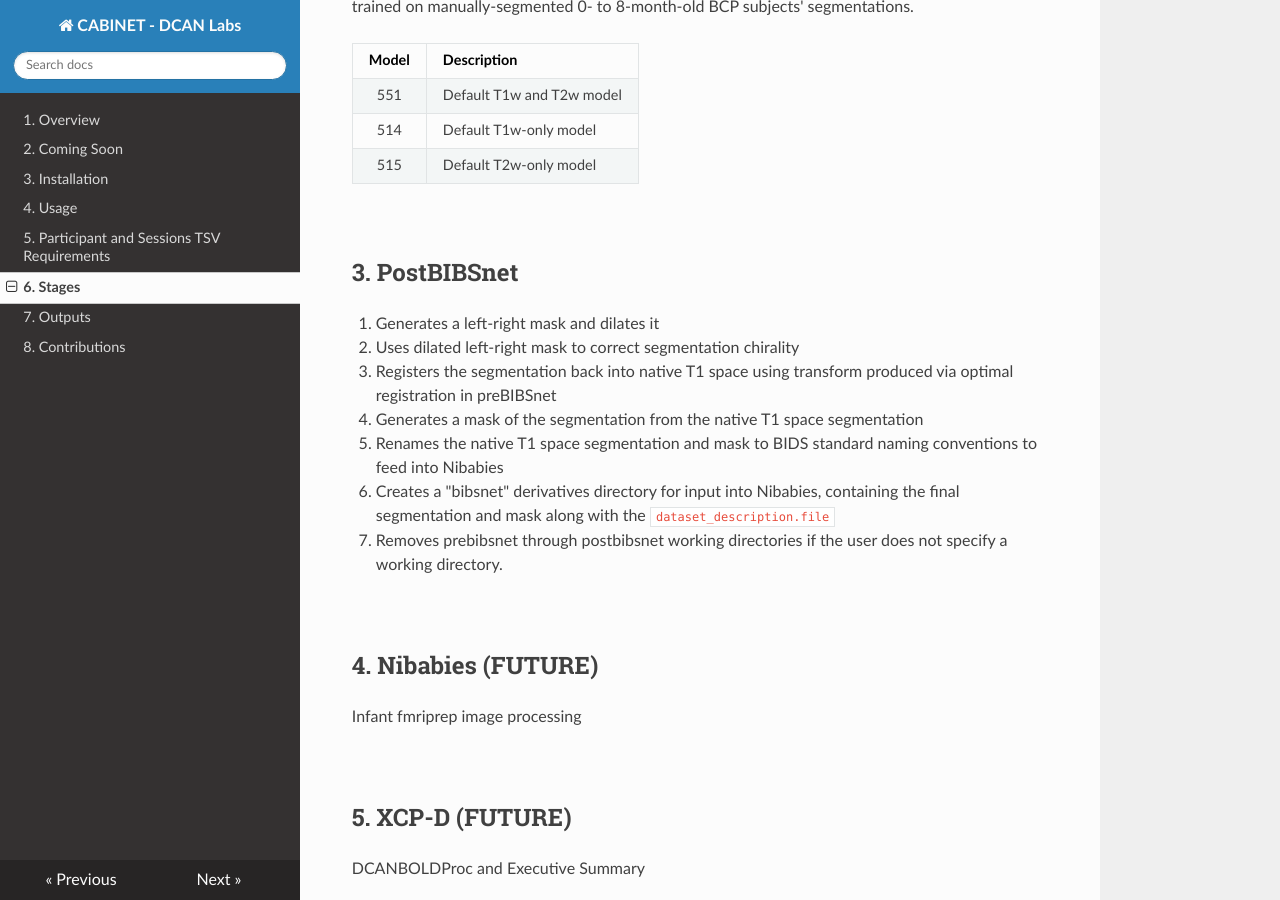
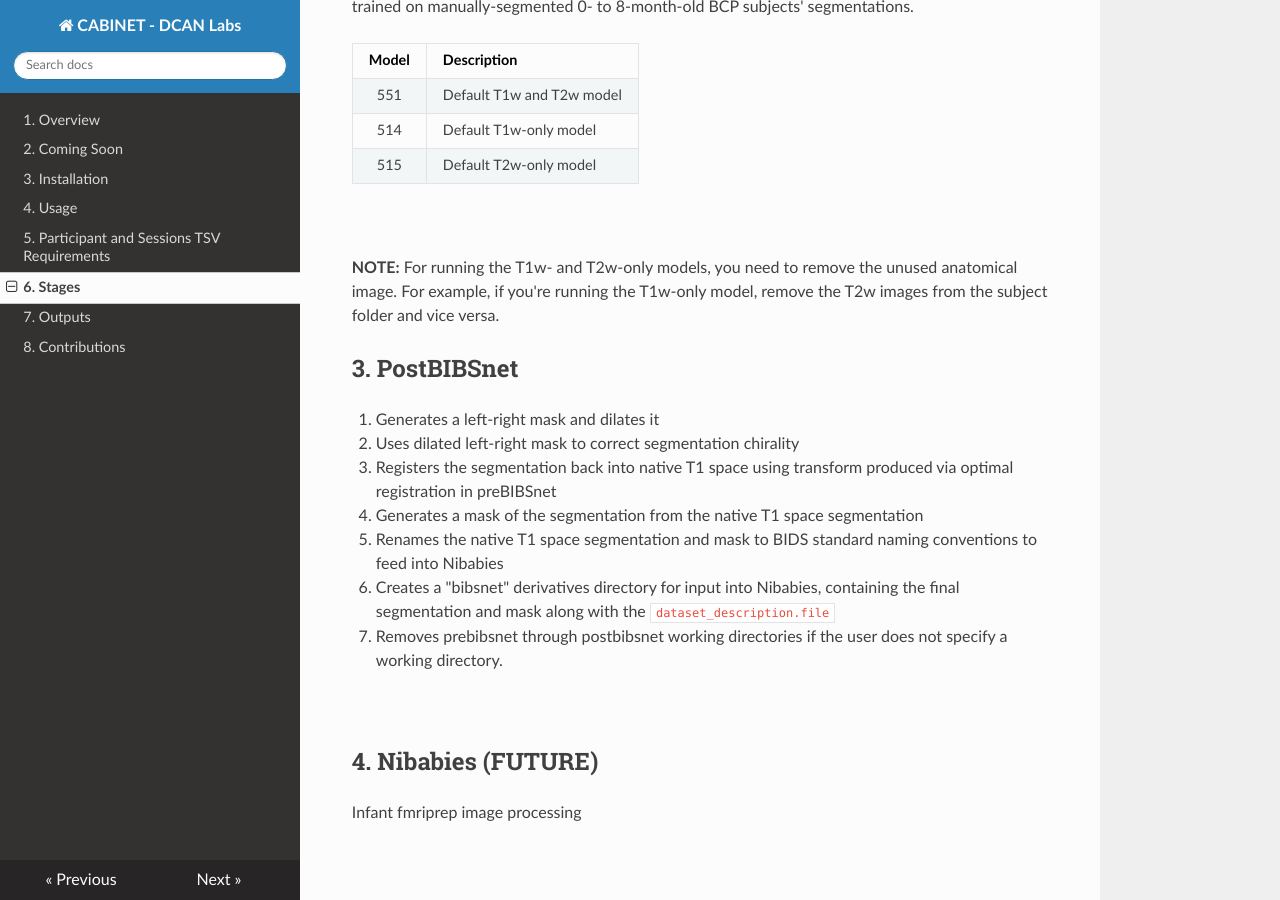
Before and after one commit to DCAN-Labs/BIBSnet, an MkDocs documentation site: the page built from docs/stages.md, in a window 1280 px wide and 900 px high, scrolled down 603 px. Built offline with MkDocs 1.6.1, drawn with Linux system fonts in a browser that asks for light colours; nearby versions of some CDN libraries.

Commit message:
adding info about t1/2 only models

```diff
--- a/docs/stages.md
+++ b/docs/stages.md
@@ -25,6 +25,8 @@ Quickly and accurately segments an optimally-aligned T1 and T2 pair with a deep
 
 <br />
 
+**NOTE:** For running the T1w- and T2w-only models, you need to remove the unused anatomical image. For example, if you're running the T1w-only model, remove the T2w images from the subject folder and vice versa.
+
 ## 3. PostBIBSnet
 
 1. Generates a left-right mask and dilates it
```
